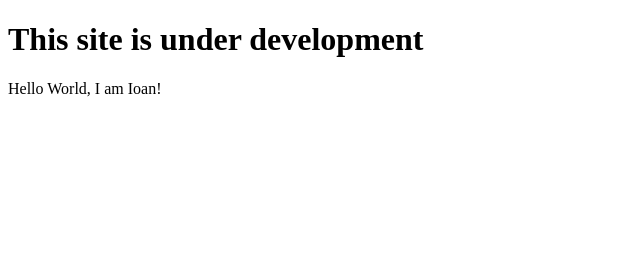
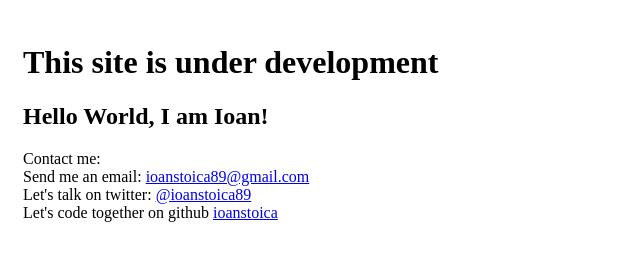
Before and after one commit to ioanstoica/ioanstoica.github.io, a plain HTML site: page index.html in a window 1280 px wide. Shown: the whole page, without its empty margins (0-640 px from the left). Drawn offline with Linux system fonts and the light colour scheme.

Commit message:
add links

```diff
--- a/index.html
+++ b/index.html
@@ -1,11 +1,29 @@
 
 <!DOCTYPE html>
 <html>
-<body>
+<body style="border-width:15px; border-style: solid;border-color: white;">
+    <header >
+        <h1>This site is under development</h1>
+    </header>
 
-<h1>This site is under development</h1>
+    <main style="border:150px ;">
+        <h2>Hello World, I am Ioan!</h2>
 
-<p>Hello World, I am Ioan!</p>
+        <div> Contact me:</div>
+        <div>
+            Send me an email:
+            <a href="mailto:ioanstoica89@gmail.com">ioanstoica89@gmail.com</a>
+        </div>
+        <div>
+            Let's talk on twitter:
+            <a href="https://twitter.com/ioanstoica89" target="_blank">@ioanstoica89</a>
+        </div>
+        <div>
+            Let's code together on github
+            <a href="https://github.com/ioanstoica" target="_blank">ioanstoica</a>
+        </div>
+    </main>
+
 
 </body>
 </html>
```
